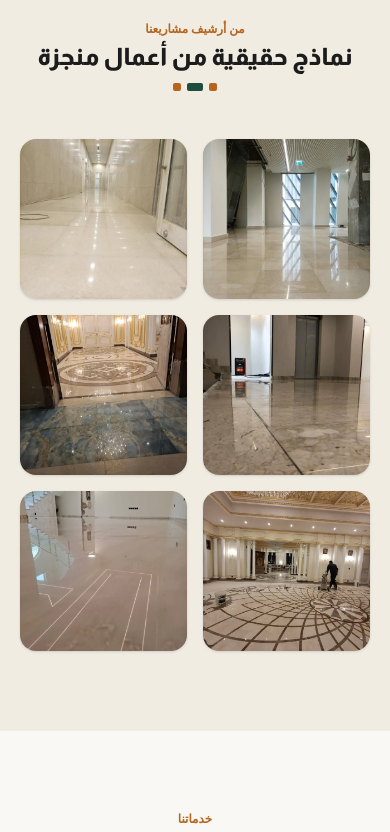
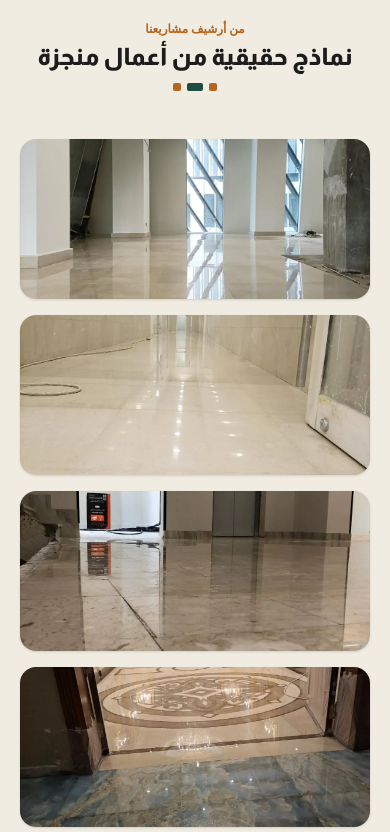
Before and after one commit to Ashraf-ali-shah/rashid_tiles, a React (Vite) app: page / in a window 390 px wide. Shown: the part 1620-2452 px from the top of the page. Built offline with nearby package versions, Linux system fonts and the light colour scheme.

Commit message:
fifth commit

```diff
--- a/src/components/PalaceGallery.jsx
+++ b/src/components/PalaceGallery.jsx
@@ -19,7 +19,7 @@
         <TileDivider />
 
         <motion.div
-          className="grid grid-cols-2 md:grid-cols-3 gap-4 mt-12"
+          className="grid grid-cols-1 md:grid-cols-3 gap-4 mt-12"
           variants={grid}
           initial="hidden"
           whileInView="show"
```
